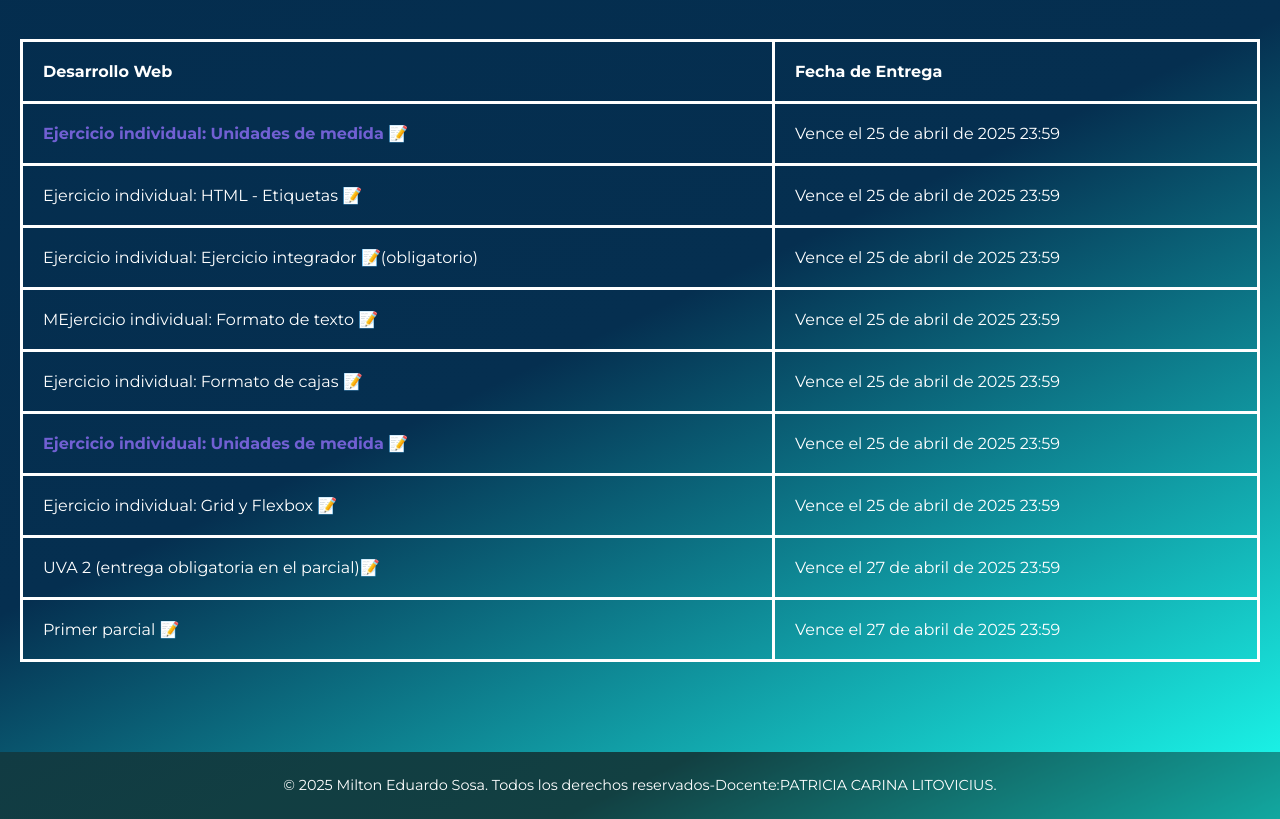
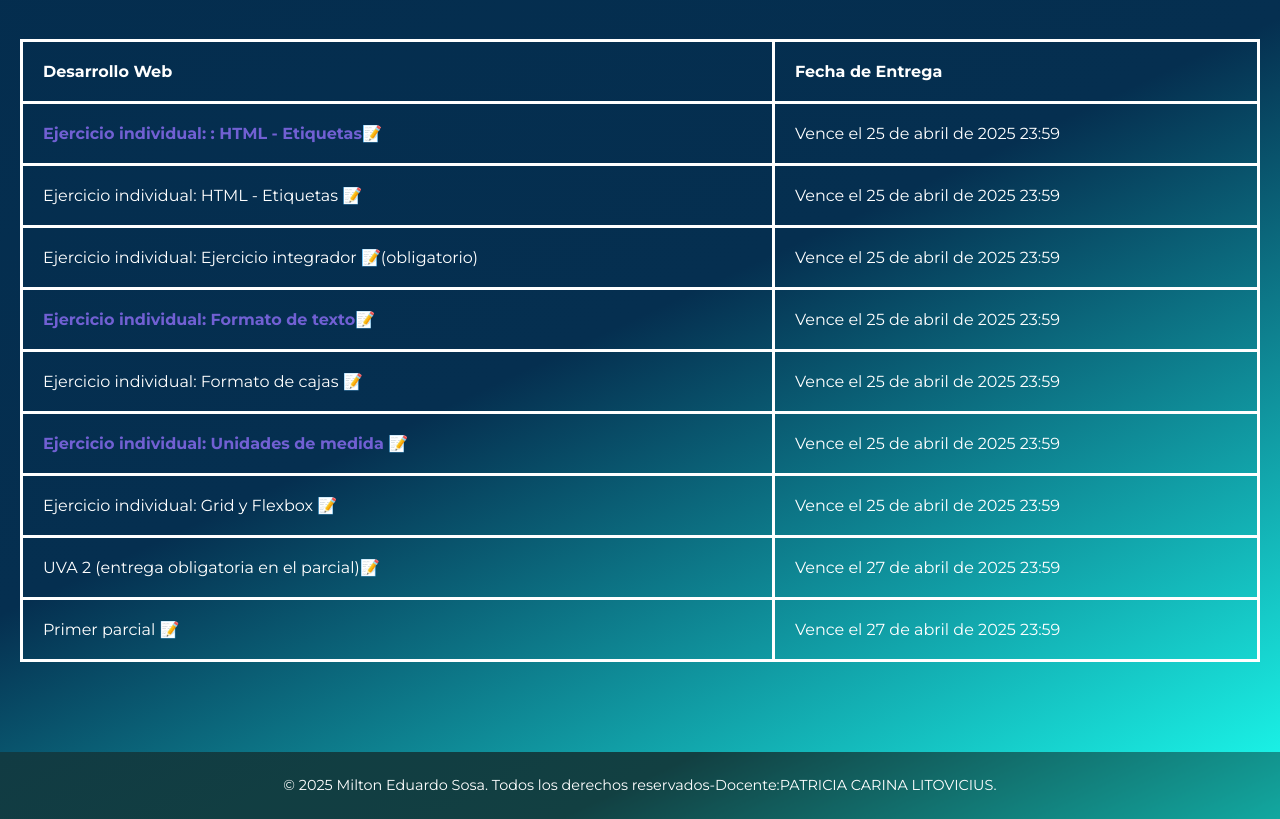
Before and after one commit to MiltonUade/Sosa_1224873_27042025_PrimerParcialDesarrolloWeb, a plain HTML site: page materias.html in a window 1280 px wide. Shown: the part 840-1659 px from the top of the page. Drawn offline with Linux system fonts and the light colour scheme.

Commit message:
Update materias.html
Cambios Links

```diff
--- a/materias.html
+++ b/materias.html
@@ -40,7 +40,7 @@
         <th>Fecha de Entrega</th>
       </tr>
       <tr>
-        <td><a href="https://miltonuade.github.io/Sosa_1224873_25042025_introHTML/" class="link-materia">Ejercicio individual: Unidades de medida 📝</a></td>
+        <td><a href="https://miltonuade.github.io/Sosa_1224873_25042025_introHTML/" class="link-materia">Ejercicio individual: : HTML - Etiquetas📝</a></td>
         <td>Vence el 25 de abril de 2025 23:59</td>
 
       </tr>
@@ -56,7 +56,7 @@
 
       </tr>
       <tr>
-        <td>MEjercicio individual: Formato de texto 📝</td>
+         <td><a href="https://miltonuade.github.io/Sosa_1224873_25042025_introHTML/" class="link-materia">Ejercicio individual: Formato de texto📝</a></td>
         <td>Vence el 25 de abril de 2025 23:59</td>
 
       </tr>
```
